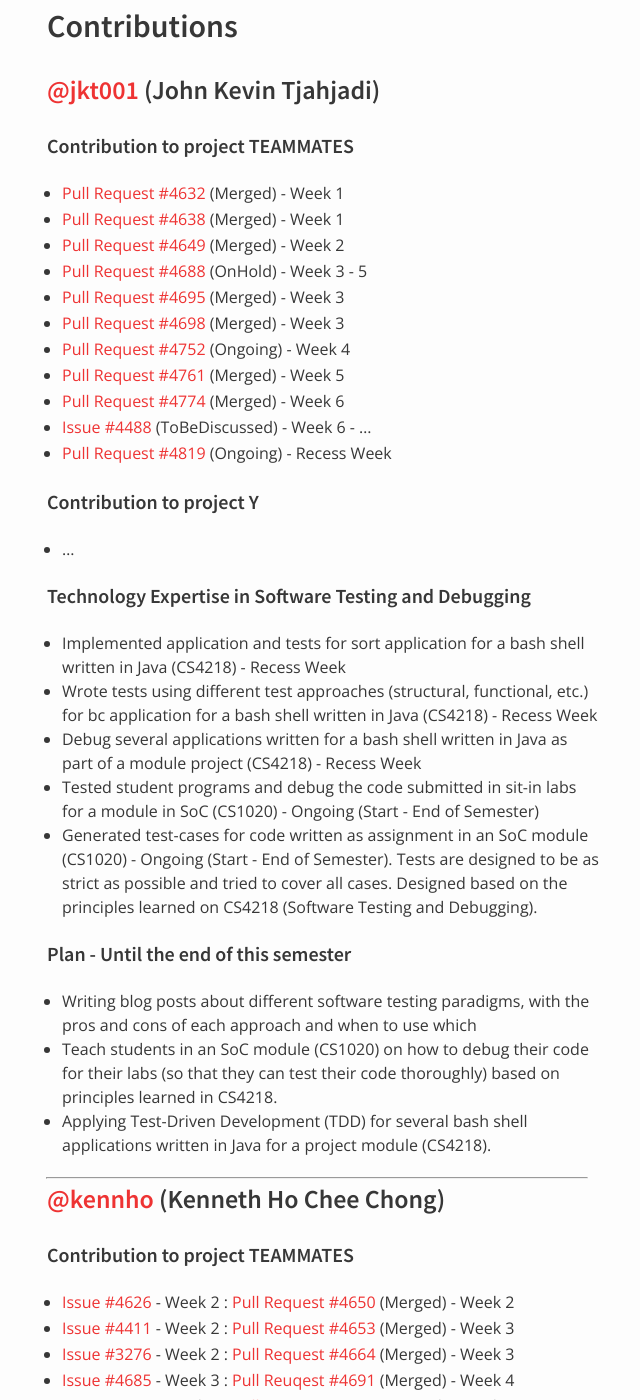
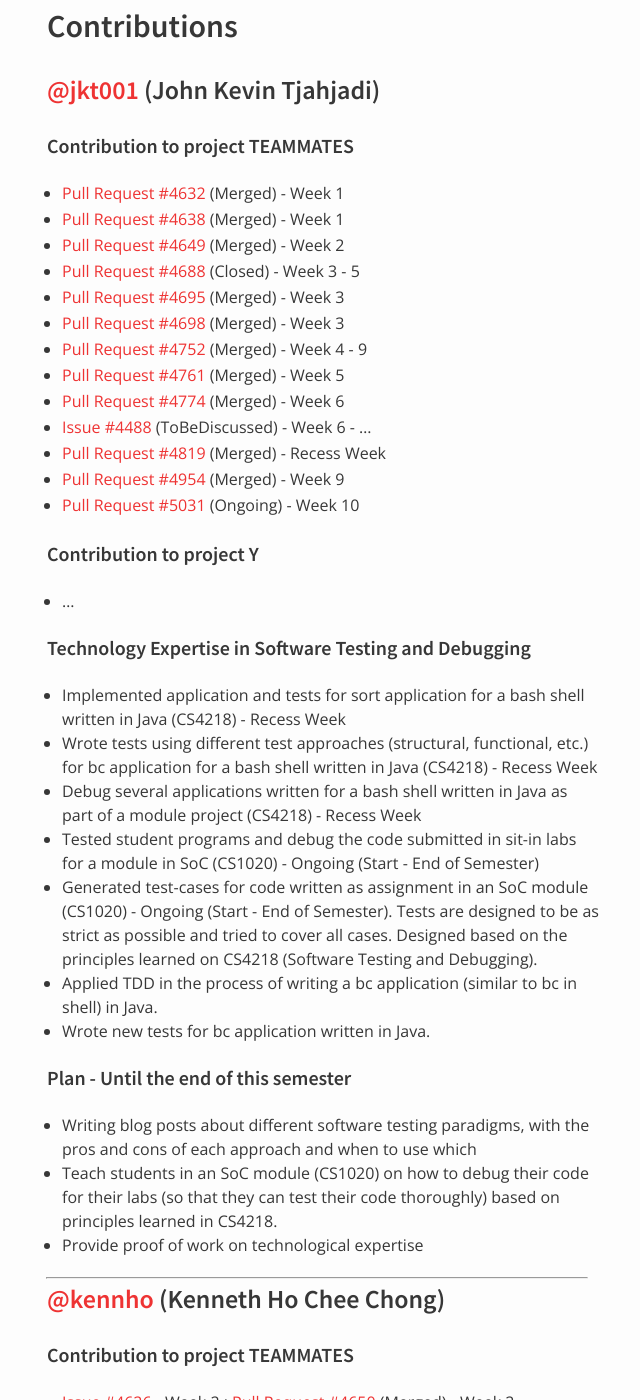
Before and after one commit to nus-oss/cs3281-AY1516S2-website, a Jekyll site: the page built from teams/teammates.md, in a window 1280 px wide and 1400 px high, scrolled down 900 px. Shown: the whole window, without its empty margins (323-963 px from the left). Built offline with Jekyll 4.4.1, drawn with Linux system fonts in a browser that asks for light colours.

Commit message:
update progress

```diff
--- a/teams/teammates.md
+++ b/teams/teammates.md
@@ -39,14 +39,16 @@
  * [Pull Request #4632](https://github.com/TEAMMATES/repo/pull/4632) (Merged) - Week 1
  * [Pull Request #4638](https://github.com/TEAMMATES/repo/pull/4638) (Merged) - Week 1
  * [Pull Request #4649](https://github.com/TEAMMATES/repo/pull/4649) (Merged) - Week 2
- * [Pull Request #4688](https://github.com/TEAMMATES/repo/pull/4688) (OnHold) - Week 3 - 5
+ * [Pull Request #4688](https://github.com/TEAMMATES/repo/pull/4688) (Closed) - Week 3 - 5
  * [Pull Request #4695](https://github.com/TEAMMATES/repo/pull/4695) (Merged) - Week 3
  * [Pull Request #4698](https://github.com/TEAMMATES/repo/pull/4698) (Merged) - Week 3
- * [Pull Request #4752](https://github.com/TEAMMATES/teammates/pull/4752) (Ongoing) - Week 4
+ * [Pull Request #4752](https://github.com/TEAMMATES/teammates/pull/4752) (Merged) - Week 4 - 9
  * [Pull Request #4761](https://github.com/TEAMMATES/teammates/pull/4761) (Merged) - Week 5
  * [Pull Request #4774](https://github.com/TEAMMATES/teammates/pull/4774) (Merged) - Week 6
  * [Issue #4488](https://github.com/TEAMMATES/repo/issues/4488) (ToBeDiscussed) - Week 6 - ...
- * [Pull Request #4819](https://github.com/TEAMMATES/teammates/pull/4819) (Ongoing) - Recess Week
+ * [Pull Request #4819](https://github.com/TEAMMATES/teammates/pull/4819) (Merged) - Recess Week
+ * [Pull Request #4954](https://github.com/TEAMMATES/teammates/pull/4954) (Merged) - Week 9
+ * [Pull Request #5031](https://github.com/TEAMMATES/teammates/pull/5031) (Ongoing) - Week 10
 
 #### Contribution to project Y
  * ...
@@ -57,11 +59,13 @@
  * Debug several applications written for a bash shell written in Java as part of a module project (CS4218) - Recess Week
  * Tested student programs and debug the code submitted in sit-in labs for a module in SoC (CS1020) - Ongoing (Start - End of Semester)
  * Generated test-cases for code written as assignment in an SoC module (CS1020) - Ongoing (Start - End of Semester). Tests are designed to be as strict as possible and tried to cover all cases. Designed based on the principles learned on CS4218 (Software Testing and Debugging).
+ * Applied TDD in the process of writing a bc application (similar to bc in shell) in Java.
+ * Wrote new tests for bc application written in Java.
 
 #### Plan - Until the end of this semester
  * Writing blog posts about different software testing paradigms, with the pros and cons of each approach and when to use which
  * Teach students in an SoC module (CS1020) on how to debug their code for their labs (so that they can test their code thoroughly) based on principles learned in CS4218.
- * Applying Test-Driven Development (TDD) for several bash shell applications written in Java for a project module (CS4218).
+ * Provide proof of work on technological expertise
 
 ---
 
```
